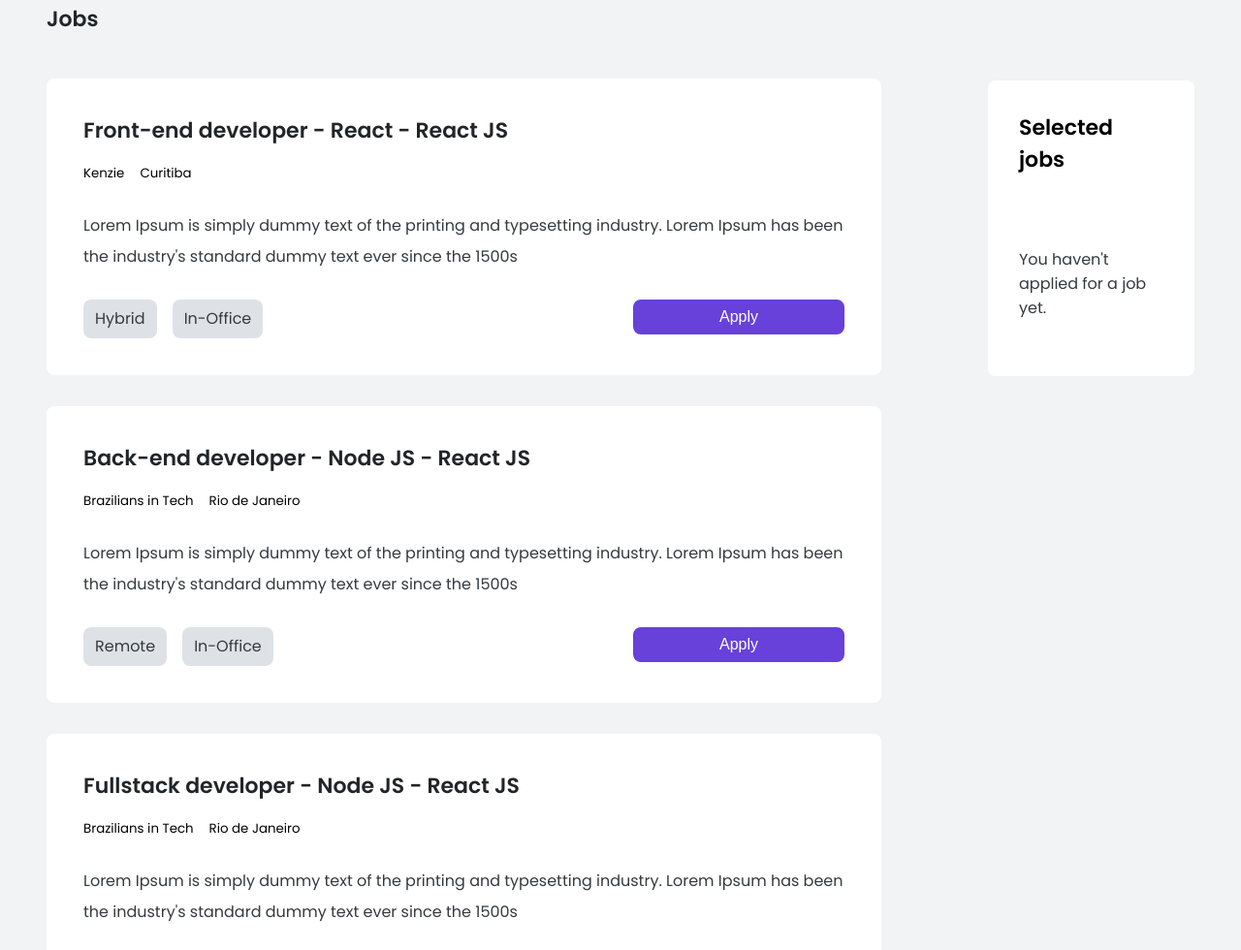
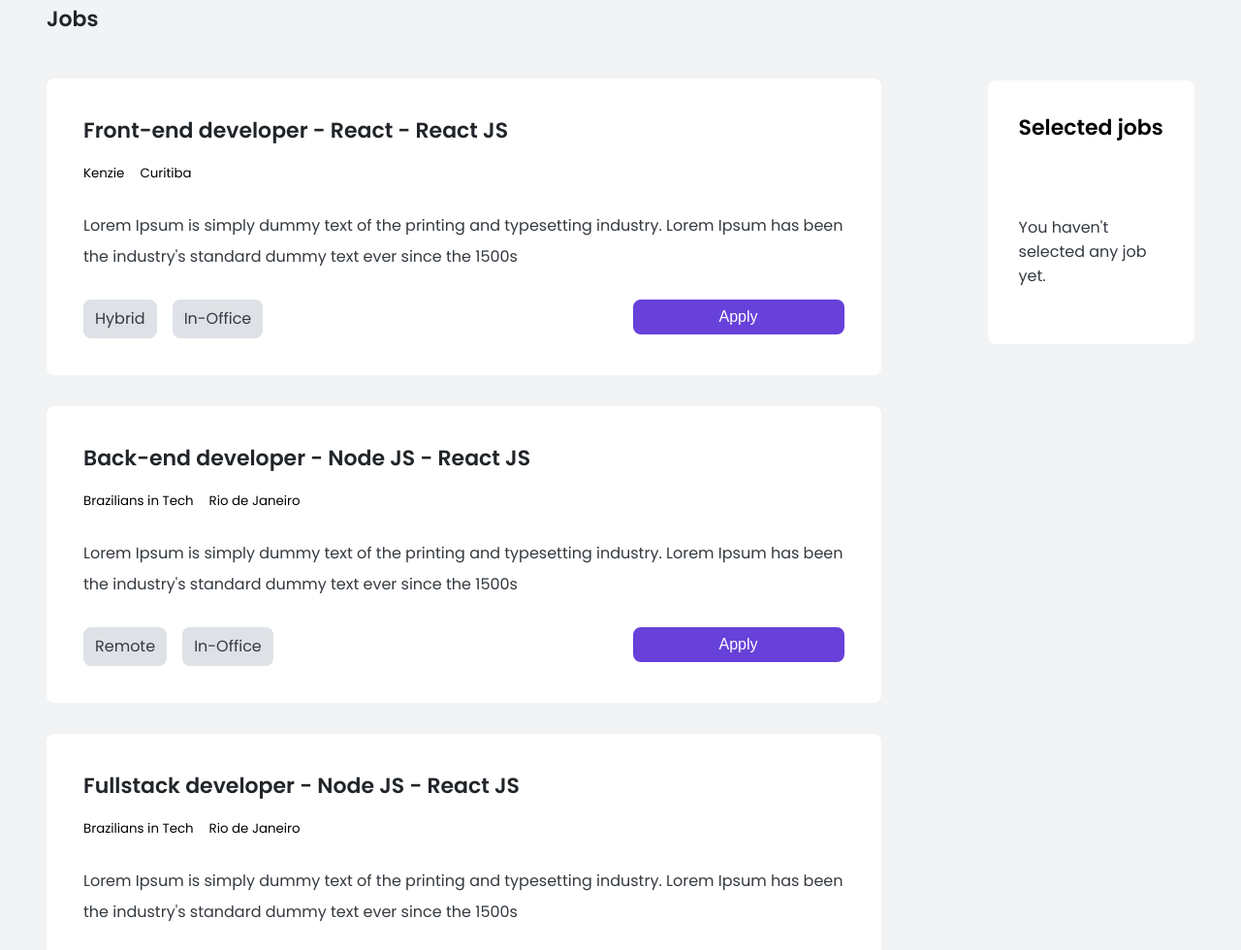
Before and after one commit to hboppe/webwomen, a plain HTML site: page pages/home/index.html in a window 1280 px wide. Shown: the part 831-1811 px from the top of the page at 97% size. Drawn offline with Linux system fonts and the light colour scheme.

Commit message:
consertei bug de nao aparecer a mensagem de selecao vazia

```diff
--- a/pages/home/index.css
+++ b/pages/home/index.css
@@ -6,7 +6,6 @@
     background-position: center;
     padding: 0 1rem;
     display: flex;
-    /* gap: 3.75rem; */
     align-items: center;
 }
 
@@ -17,7 +16,6 @@
     gap: 3.75rem;
     max-width: 1400px;
 }
-
 
 .header__container > nav > img {
     width: 193.31px;
@@ -135,7 +133,6 @@ div.tagButton__container > button {
     padding: 7px 87px;
     border-radius: 8px;
     font-size: var(--text-2);
-
 }
 
 button {
--- a/pages/home/index.html
+++ b/pages/home/index.html
@@ -46,8 +46,6 @@
 
         <ul class="selectedJobsList">
 
-          <p>You haven't applied for a job yet.</p>
-
         </ul>
       </aside>
     </main>
--- a/pages/home/index.js
+++ b/pages/home/index.js
@@ -1,4 +1,3 @@
-/* Desenvolva sua lógica aqui... */
 
 function renderJobs(jobsList){
 
@@ -17,7 +16,6 @@ function renderJobs(jobsList){
                 <small>${job.location}</small>
               </div>
             </div>
-
 
             <p>${job.descrition}</p>
 
@@ -70,7 +68,6 @@ function renderSelectedJobs(jobsSelected){
 
   selectedJobsList.innerHTML = '',
 
-
   jobsSelected.forEach((job) => {
     selectedJobsList.insertAdjacentHTML('beforeend',
       `
@@ -93,15 +90,28 @@ function renderSelectedJobs(jobsSelected){
 
   })
 
+  const localStorageList = JSON.parse(localStorage.getItem('@webwomen:jobsselected'));
+
+  if(localStorageList.length === 0){
+    checkLocalStorage ();
+  }
+
+
   removeJobButton()
-
 }
-
 
 function checkLocalStorage () {
 
-  if(localStorage.length === 0){
-    localStorage.setItem('@webwomen:jobsselected', JSON.stringify([]))
+  const arrayLocalStorage = JSON.parse(localStorage.getItem('@webwomen:jobsselected'));
+  const selectedJobsList = document.querySelector('.selectedJobsList');
+
+  if(localStorage.length === 0 || selectedJobsList.innerHTML == ""){
+
+    localStorage.setItem('@webwomen:jobsselected', JSON.stringify([]));
+
+    selectedJobsList.insertAdjacentHTML('beforeend',
+    `<p>You haven't selected any job yet.</p>`
+    )
 
   } else {
     renderSelectedJobs(JSON.parse(localStorage.getItem('@webwomen:jobsselected')))
@@ -109,7 +119,6 @@ function checkLocalStorage () {
 
 }
 
-checkLocalStorage ()
 
 function removeJobButton () {
 
@@ -126,7 +135,11 @@ function removeJobButton () {
 
       localStorage.setItem('@webwomen:jobsselected', JSON.stringify(localStorageList));
 
+
       renderSelectedJobs(localStorageList);
     })
   })
+
 }
+
+checkLocalStorage ()
```
